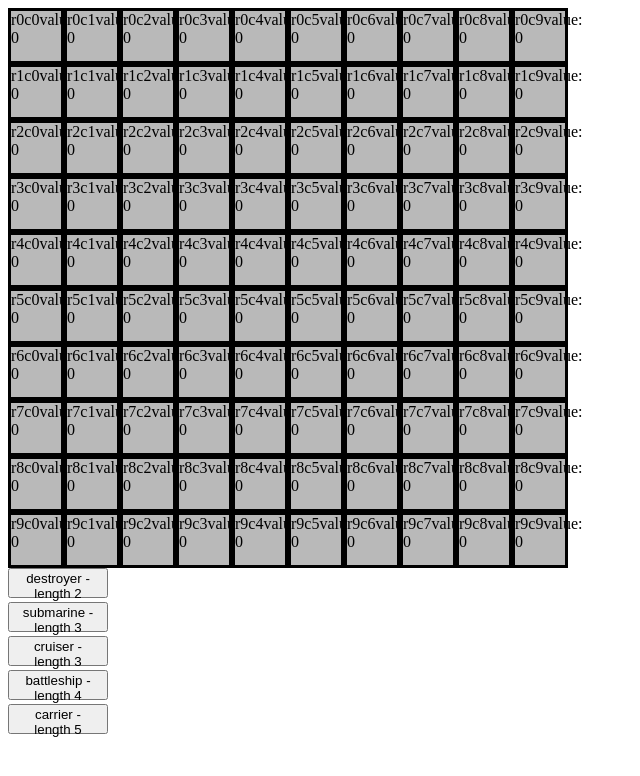
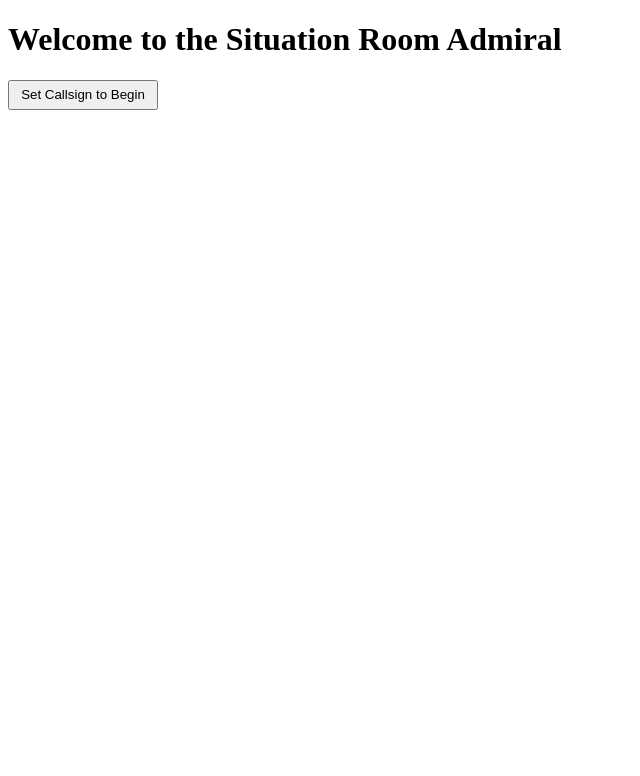
Before and after one commit to Scott-Guinn/battleship, a React app: page / in a window 1280 px wide. Shown: the top 776 px of the page, without its empty margins (0-640 px from the left). Built offline with nearby package versions, Linux system fonts and the light colour scheme.

Commit message:
Added username input. Server setup. setboard endpoint framework built.

```diff
--- a/src/components/App.js
+++ b/src/components/App.js
@@ -1,10 +1,19 @@
-import React from 'react';
+import React, {useState, useEffect} from 'react';
 import Board from './Board.js';
 
 const App = () => {
+  const [gameMode, setGameMode] = useState('a');
+  const [username, setUsername] = useState({set: false, username: ''});
+
+  const requestUsername = () => {
+    setUsername({set: true, username: prompt('What\'s your callsign Admiral?')});
+
+  }
+
   return (
   <div>
-    <Board/>
+    <h1> Welcome to the Situation Room Admiral {`${username.username}`}</h1>
+    { !username.set ? <button onClick={requestUsername}>Set Callsign to Begin </button> : <Board username={username.username} setGameMode={setGameMode} /> }
   </div>
     )
 }
--- a/src/components/Board.js
+++ b/src/components/Board.js
@@ -1,8 +1,9 @@
 import React, { useState, useEffect } from 'react';
 import Square from './Square.js';
+import axios from 'axios';
 import '../index.css';
 
-var Board = () => {
+var Board = ({username, setGameMode}) => {
   // var [ship, setShip] = useState(false);
   // var [shot, setShot] = useState(false);
   var [shipPlacementMode, setShipPlacementMode] = useState(false);
@@ -209,6 +210,17 @@ var Board = () => {
     setCurrentShip(nameOfShip);
   }
 
+  const handleSubmitBoard = () => {
+    // post the board to the server (along with a unique identifier)
+    var postData = {
+      username: username,
+      board: board,
+    }
+    axios.post('http://localhost:8000/setboard', postData)
+    .then((listOfOpponents) => {
+    })
+  }
+
   // Board Creation Logic:
   var rows = [];
   var numrows = board.length;
@@ -226,27 +238,33 @@ var Board = () => {
   }
 
   return (
-    <div>
+    <div className="in-progress">
       {rows}
 
       {/* For Refactor: Dynamically render these buttons */}
-      {!ships.destroyer.placed ? <button onClick={(e) => handleShipClick(e.target.value)} value="destroyer"> destroyer - length 2</button> : <div />}
+      {!ships.destroyer.placed ? <button onClick={(e) => handleShipClick(e.target.value)} value="destroyer"> destroyer - length 2</button> : null}
 
       <div />
 
-      {!ships.submarine.placed ? <button onClick={(e) => handleShipClick(e.target.value)} value="submarine">  submarine - length 3</button> : <div />}
+      {!ships.submarine.placed ? <button onClick={(e) => handleShipClick(e.target.value)} value="submarine">  submarine - length 3</button> : null}
 
       <div />
 
-      {!ships.cruiser.placed ? <button onClick={(e) => handleShipClick(e.target.value)} value="cruiser">  cruiser - length 3</button> : <div />}
+      {!ships.cruiser.placed ? <button onClick={(e) => handleShipClick(e.target.value)} value="cruiser">  cruiser - length 3</button> : null}
 
       <div />
 
-      {!ships.battleship.placed ? <button onClick={(e) => handleShipClick(e.target.value)} value="battleship">  battleship - length 4</button> : <div />}
+      {!ships.battleship.placed ? <button onClick={(e) => handleShipClick(e.target.value)} value="battleship">  battleship - length 4</button> : null}
 
       <div />
 
-      {!ships.carrier.placed ? <button onClick={(e) => handleShipClick(e.target.value)} value="carrier">  carrier - length 5</button> : <div />}
+      {!ships.carrier.placed ? <button onClick={(e) => handleShipClick(e.target.value)} value="carrier">  carrier - length 5</button> : null}
+
+      {ships.destroyer.placed
+      && ships.submarine.placed
+      && ships.cruiser.placed
+      && ships.battleship.placed
+      && ships.carrier.placed ? <button onClick={() => handleSubmitBoard()}>Submit Warplan</button> : null }
 
     </div>
   )
--- a/src/components/Square.js
+++ b/src/components/Square.js
@@ -25,7 +25,6 @@ var Square = ({ id, value, setMouseDownSquare, setMouseUpSquare, placeShip }) =>
     placeShip(id);
   }
 
-
   return (
     <div style={{backgroundColor: backgroundColor}}
          className="square"
--- a/src/index.css
+++ b/src/index.css
@@ -7,6 +7,10 @@
 }
 
 button {
-  width: 100px;
+  width: 150px;
   height: 30px;
 }
+
+.in-progress {
+  cursor: crosshair;
+}
--- a/src/index.html
+++ b/src/index.html
@@ -3,7 +3,7 @@
 <head>
  <meta charset="utf-8">
  <title>BATTLESHIP</title>
- <link src='./App.css' >
+ <link rel="stylesheet" src='./index.css' >
 </head>
 <body>
  <div id="app"></div>
```
Also changed, not shown: package.json (+7 -1 lines), 2 other files (tests, documents, lock files or other folders).
